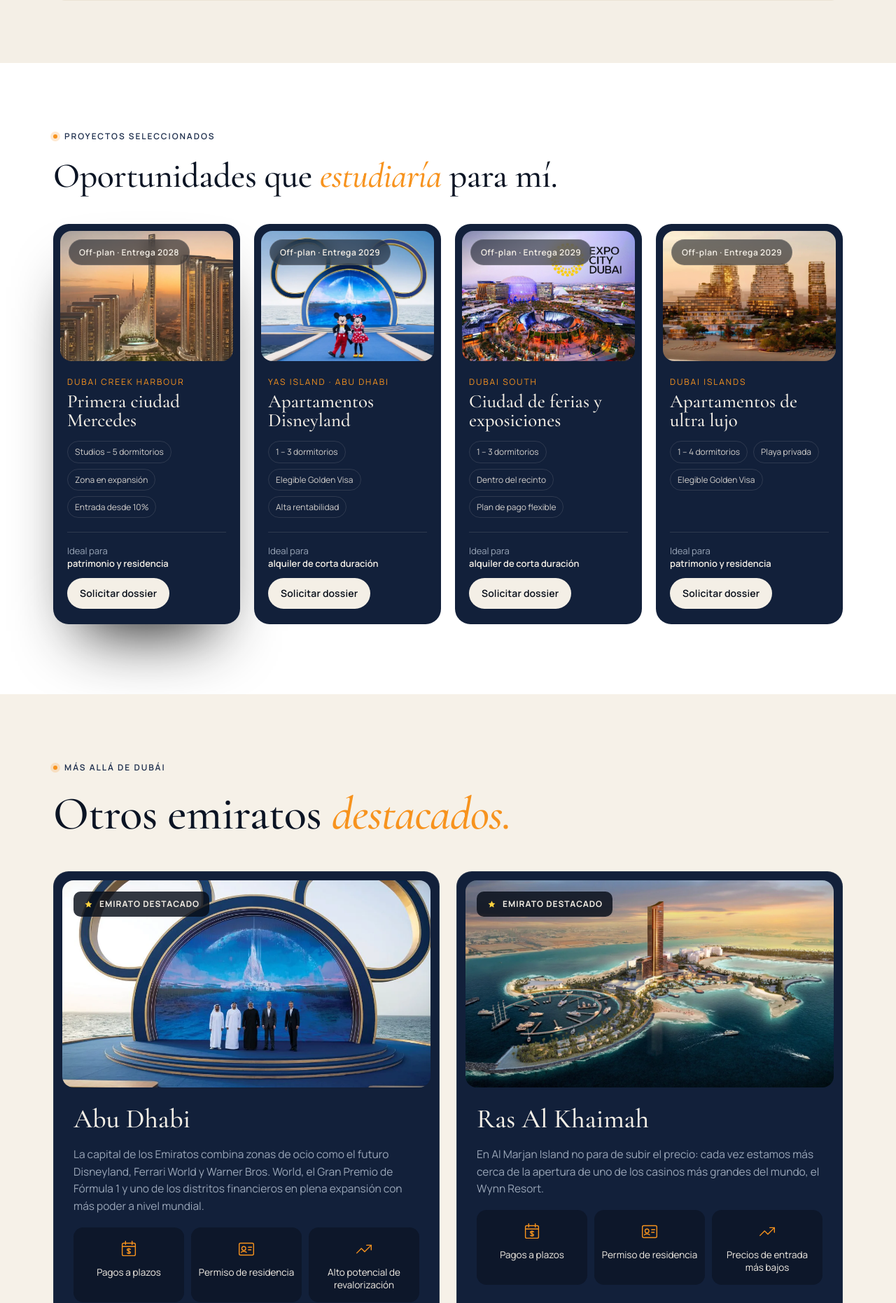
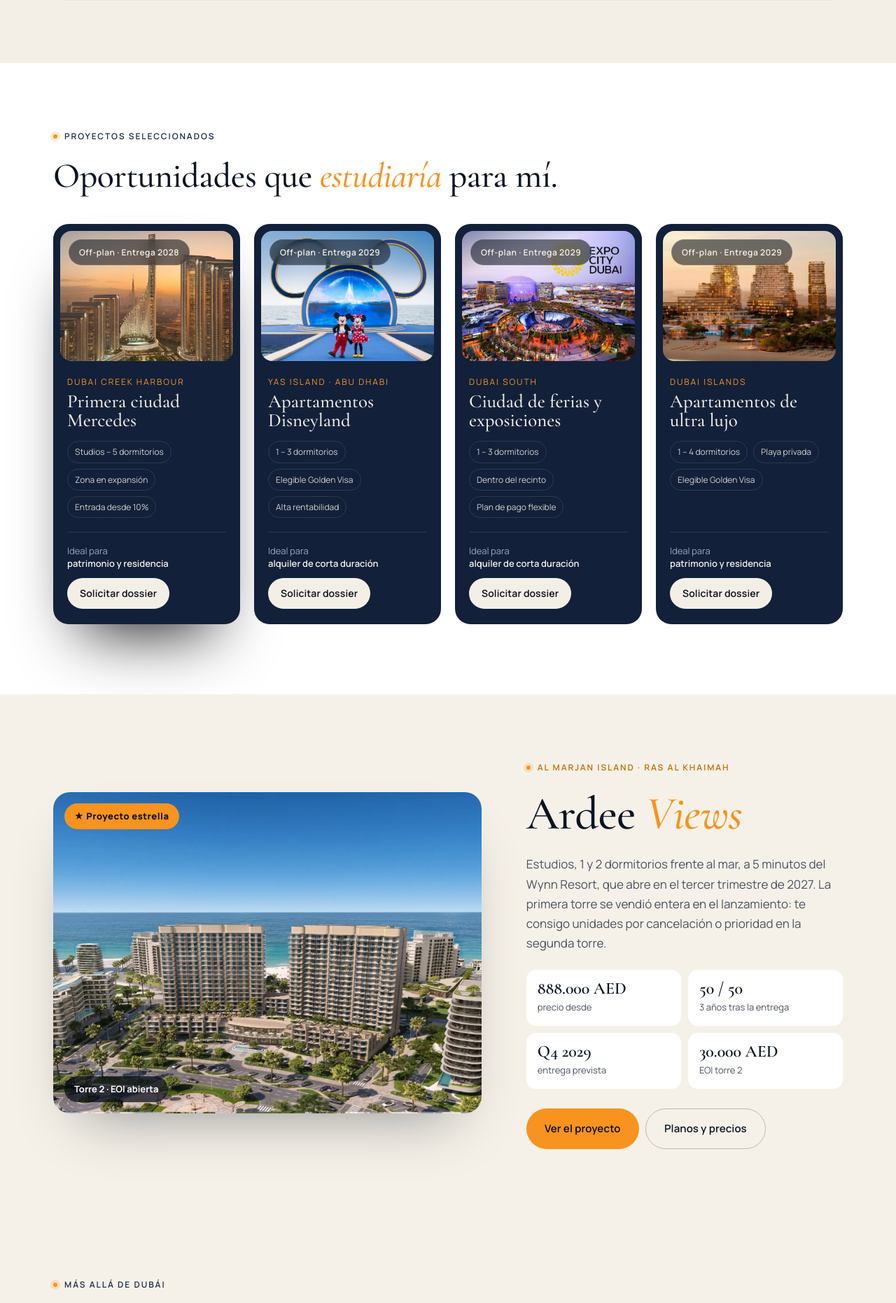
Before and after one commit to pascualdubairealestate-gif/tuinversionendubai, a PHP site: page / in a window 1280 px wide. Shown: the part 3076-4938 px from the top of the page at 70% size. Run offline with PHP 8.4, Linux system fonts and the light colour scheme.

Commit message:
Web: Ardee Views como proyecto estrella (sección tras Proyectos y enlace en el menú entre Proyectos y Vídeos)
Co-Authored-By: Claude Opus 5.5 <noreply@anthropic.com>
Claude-Session: https://claude.ai/code/session_01VQYs484dKAGxdtaDCa4gXy

```diff
--- a/index.html
+++ b/index.html
@@ -304,6 +304,7 @@
       <a href="#sobre-mi">Sobre mí</a>
       <a href="#servicios">Servicios</a>
       <a href="#proyectos">Proyectos</a>
+      <a href="#proyecto-estrella">Ardee Views</a>
       <a href="#videos">Vídeos</a>
       <a href="#boletin">Noticias</a>
       <a href="/blog/">Blog</a>
@@ -515,6 +516,31 @@
     </section>
 
     <!-- OTROS EMIRATOS -->
+    <section class="featured section" id="proyecto-estrella">
+      <div class="container featured-grid">
+        <a class="featured-media reveal" href="/al-marjan-island/" aria-label="Ver Ardee Views">
+          <img width="1600" height="1109" src="assets/img/the-views/renders/00facade-02-fac.webp" alt="Las dos torres de Ardee Views frente al mar en Al Marjan Island" loading="lazy" decoding="async" />
+          <span class="featured-badge">★ Proyecto estrella</span>
+          <span class="featured-status">Torre 2 · EOI abierta</span>
+        </a>
+        <div class="featured-body">
+          <p class="eyebrow reveal"><span class="dot"></span>Al Marjan Island · Ras Al Khaimah</p>
+          <h2 class="h2 reveal">Ardee <em>Views</em></h2>
+          <p class="featured-lead reveal">Estudios, 1 y 2 dormitorios frente al mar, a 5 minutos del Wynn Resort, que abre en el tercer trimestre de 2027. La primera torre se vendió entera en el lanzamiento: te consigo unidades por cancelación o prioridad en la segunda torre.</p>
+          <ul class="featured-kpis reveal">
+            <li><b>888.000 AED</b><span>precio desde</span></li>
+            <li><b>50 / 50</b><span>3 años tras la entrega</span></li>
+            <li><b>Q4 2029</b><span>entrega prevista</span></li>
+            <li><b>30.000 AED</b><span>EOI torre 2</span></li>
+          </ul>
+          <div class="featured-ctas reveal">
+            <a class="btn btn-primary" href="/al-marjan-island/">Ver el proyecto</a>
+            <a class="btn btn-ghost-dark" href="/al-marjan-island/#modal-floor">Planos y precios</a>
+          </div>
+        </div>
+      </div>
+    </section>
+
     <section class="emirates section" id="emiratos">
       <div class="container">
         <div class="section-head">
--- a/styles.css
+++ b/styles.css
@@ -855,3 +855,24 @@ body, .splash { background: var(--sand-bg); }
 /* Página 404 */
 .notfound { min-height: 60vh; display: grid; place-content: center; text-align: center; gap: 14px; padding: 140px 20px 80px; }
 .notfound .post-links { display: flex; flex-wrap: wrap; gap: 10px; justify-content: center; }
+
+
+/* ===== Proyecto estrella ===== */
+.featured { background: #f6f1e8; color: #0b1424; --ivory: #0b1424; --mute: #4a5262; --line: rgba(11, 20, 36, .14); }
+.featured .h2 em { color: var(--amber); }
+.featured-grid { display: grid; grid-template-columns: minmax(0, 1.15fr) minmax(0, .85fr); gap: clamp(28px, 5vw, 72px); align-items: center; }
+.featured-media { position: relative; display: block; border-radius: 24px; overflow: hidden; box-shadow: 0 40px 80px -40px rgba(11, 20, 36, .45); }
+.featured-media img { width: 100%; aspect-ratio: 4 / 3; object-fit: cover; display: block; transition: transform .8s var(--ease-out); }
+.featured-media:hover img { transform: scale(1.03); }
+.featured-badge { position: absolute; left: 16px; top: 16px; background: var(--amber); color: #0b1424; font-weight: 800; font-size: 13px; letter-spacing: .04em; padding: 8px 14px; border-radius: 99px; }
+.featured-status { position: absolute; left: 16px; bottom: 16px; background: rgba(7, 13, 24, .72); color: #fff; font-weight: 700; font-size: 13px; padding: 8px 14px; border-radius: 99px; }
+.featured-lead { color: #4a5262; font-size: 17px; line-height: 1.65; margin: 0 0 24px; max-width: 52ch; }
+.featured-kpis { list-style: none; padding: 0; margin: 0 0 28px; display: grid; grid-template-columns: repeat(2, minmax(0, 1fr)); gap: 10px; }
+.featured-kpis li { background: #fff; border-radius: 14px; padding: 14px 16px; }
+.featured-kpis b { display: block; font-family: var(--f-display); font-weight: 600; font-size: 24px; line-height: 1.1; }
+.featured-kpis span { font-size: 13px; color: #4a5262; }
+.featured-ctas { display: flex; flex-wrap: wrap; gap: 10px; }
+.btn-ghost-dark { background: transparent; color: #0b1424; border: 1.5px solid rgba(11, 20, 36, .25); }
+.btn-ghost-dark:hover { background: rgba(11, 20, 36, .05); }
+@media (max-width: 900px) { .featured-grid { grid-template-columns: minmax(0, 1fr); } }
+.featured .eyebrow { color: var(--amber-ink); }
```
